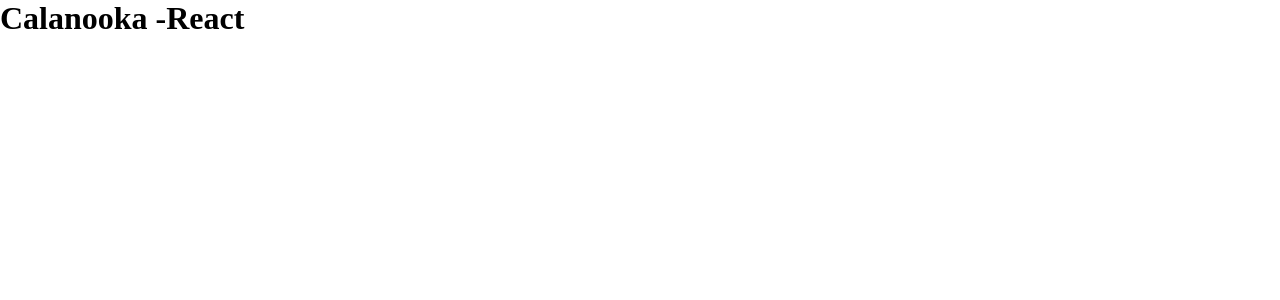
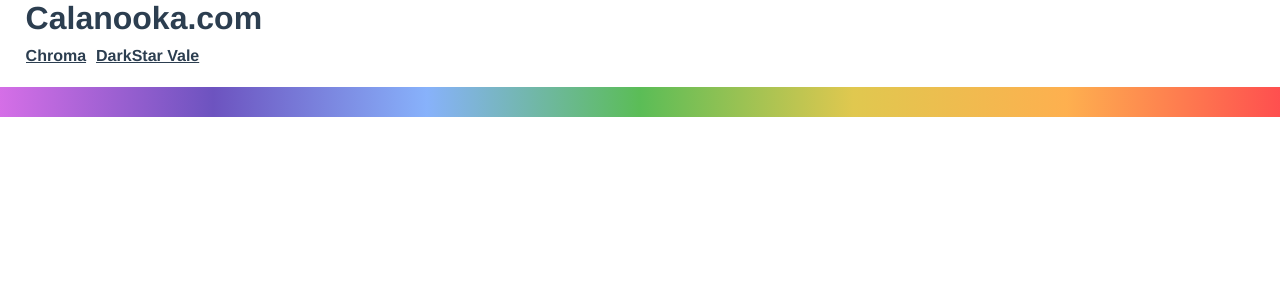
Before and after one commit to CarlieMartece/calanooka-react, a React (Create React App) app: page / in a window 1280 px wide. Shown: the top 300 px of the page. Built offline with nearby package versions, Linux system fonts and the light colour scheme.

Commit message:
add header and nav with basic styling

```diff
--- a/package.json
+++ b/package.json
@@ -8,6 +8,7 @@
     "@testing-library/user-event": "^13.5.0",
     "react": "^18.2.0",
     "react-dom": "^18.2.0",
+    "react-router-dom": "^6.13.0",
     "react-scripts": "5.0.1",
     "web-vitals": "^2.1.4"
   },
--- a/src/App.js
+++ b/src/App.js
@@ -1,10 +1,16 @@
-import "./sass/main.css"
+import "./sass/main.css";
+import { BrowserRouter, Routes, Route } from "react-router-dom";
+
+import NavSite from "./components/NavSite";
 
 function App() {
   return (
-    <div className="App">
-      <h1>Calanooka -React</h1>
+    <BrowserRouter>
+    <div id="App">
+      <NavSite />
     </div>
+    </BrowserRouter>
+
   );
 }
 
--- /dev/null
+++ b/src/components/NavSite.jsx
@@ -0,0 +1,30 @@
+import { Link } from "react-router-dom";
+
+export default function NavSite() {
+  const siteArray = [
+    [0, "/css", "Chroma"],
+    [1, "/dsv", "DarkStar Vale"],
+  ];
+
+  return (
+    <>
+      <header>
+        <h1>Calanooka.com</h1>
+        <nav id="nav-site">
+          {siteArray.map((category) => {
+            return (
+              <Link
+                className="nav-site-link"
+                to={category[1]}
+                key={category[0]}
+              >
+                {category[2]}
+              </Link>
+            );
+          })}
+        </nav>
+      </header>
+      <div id="separatorStripe"></div>
+    </>
+  );
+}
--- /dev/null
+++ b/src/sass/abstracts/colours.scss
@@ -0,0 +1,12 @@
+$darkMain: #2c3e50;
+$greyMain: #464343;
+$blueMain: #9fcfff;
+$lilacMain: #f8eeff;
+$redSphere: #fe0000;
+$orangeSphere: #fd8c00;
+$yellowSphere: #d2af00;
+$greenSphere: #119f0b;
+$blueSphere: #528ff9;
+$indigoSphere: #2b06a3;
+$violetSphere: #c22edc;
+$rainbowList: $redSphere, $orangeSphere, $yellowSphere, $greenSphere, $blueSphere, $indigoSphere, $violetSphere;
--- /dev/null
+++ b/src/sass/abstracts/mixins.scss
@@ -0,0 +1,6 @@
+@mixin gradient($direction, $list) {
+  background: -webkit-linear-gradient($direction, $list);
+  background: -moz-linear-gradient($direction, $list);
+  background: -o-linear-gradient($direction, $list);
+  background: linear-gradient($direction, $list);
+}
--- a/src/sass/base.scss
+++ /dev/null
@@ -1,9 +0,0 @@
-* {
-    background: transparent;
-    border: 0;
-    margin: 0;
-    outline: 0;
-    overflow: hidden;
-    padding: 0;
-    vertical-align: baseline;
-  }
--- /dev/null
+++ b/src/sass/layout/header.scss
@@ -0,0 +1,21 @@
+@use "../abstracts/colours" as *;
+
+header {
+  padding: 0 2%;
+}
+
+nav {
+  height: 30px;
+  padding: 10px 0;
+  width: 100%;
+
+  a {
+    color: $darkMain;
+    font-weight: bold;
+    margin-right: 10px;
+  }
+
+  a.router-link-exact-active {
+    color: $violetSphere;
+  }
+}
--- a/src/sass/main.css
+++ b/src/sass/main.css
@@ -1,3 +1,21 @@
+header {
+  padding: 0 2%;
+}
+
+nav {
+  height: 30px;
+  padding: 10px 0;
+  width: 100%;
+}
+nav a {
+  color: #2c3e50;
+  font-weight: bold;
+  margin-right: 10px;
+}
+nav a.router-link-exact-active {
+  color: #c22edc;
+}
+
 * {
   background: transparent;
   border: 0;
@@ -8,4 +26,24 @@
   vertical-align: baseline;
 }
 
+#App {
+  color: #2c3e50;
+  font-family: Avenir, Helvetica, Arial, sans-serif;
+  height: 100dvh;
+  -moz-osx-font-smoothing: grayscale;
+  overflow-y: scroll;
+  -webkit-font-smoothing: antialiased;
+  width: 100vw;
+}
+
+#separatorStripe {
+  background: -webkit-linear-gradient(to left, #fe0000, #fd8c00, #d2af00, #119f0b, #528ff9, #2b06a3, #c22edc);
+  background: -moz-linear-gradient(to left, #fe0000, #fd8c00, #d2af00, #119f0b, #528ff9, #2b06a3, #c22edc);
+  background: -o-linear-gradient(to left, #fe0000, #fd8c00, #d2af00, #119f0b, #528ff9, #2b06a3, #c22edc);
+  background: linear-gradient(to left, #fe0000, #fd8c00, #d2af00, #119f0b, #528ff9, #2b06a3, #c22edc);
+  height: 30px;
+  opacity: 0.69;
+  width: 100%;
+}
+
 /*# sourceMappingURL=main.css.map */
--- a/src/sass/main.scss
+++ b/src/sass/main.scss
@@ -1 +1,30 @@
-@use "base";
+@use "abstracts/colours" as *;
+@use "abstracts/mixins" as *;
+@use "layout/header";
+
+* {
+  background: transparent;
+  border: 0;
+  margin: 0;
+  outline: 0;
+  overflow: hidden;
+  padding: 0;
+  vertical-align: baseline;
+}
+
+#App {
+  color: $darkMain;
+  font-family: Avenir, Helvetica, Arial, sans-serif;
+  height: 100dvh;
+  -moz-osx-font-smoothing: grayscale;
+  overflow-y: scroll;
+  -webkit-font-smoothing: antialiased;
+  width: 100vw;
+}
+
+#separatorStripe {
+  @include gradient(to left, $rainbowList);
+  height: 30px;
+  opacity: 0.69;
+  width: 100%;
+}
```
Also changed, not shown: 2 other files (tests, documents, lock files or other folders).
